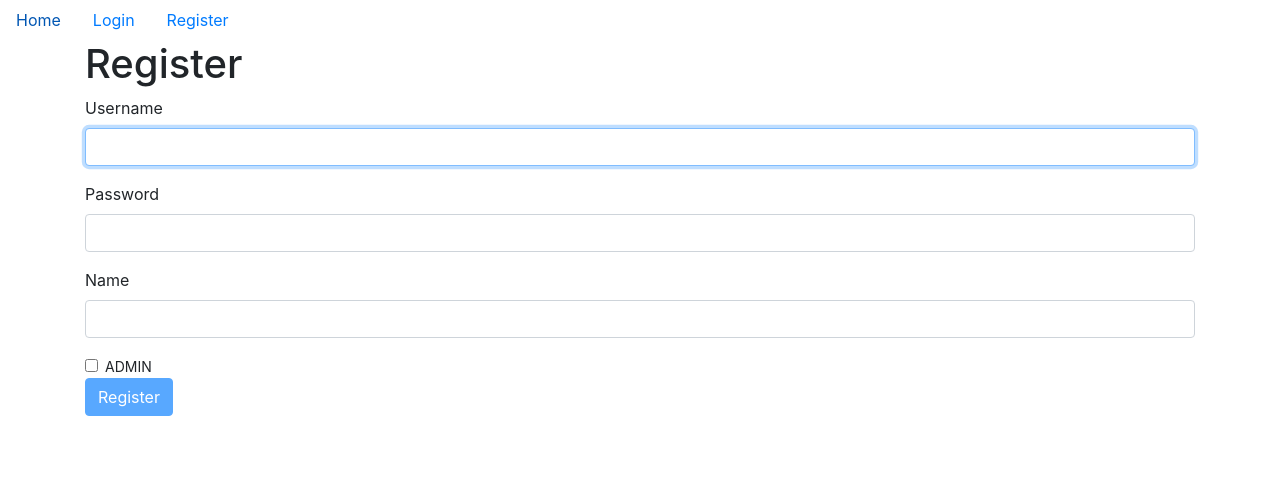
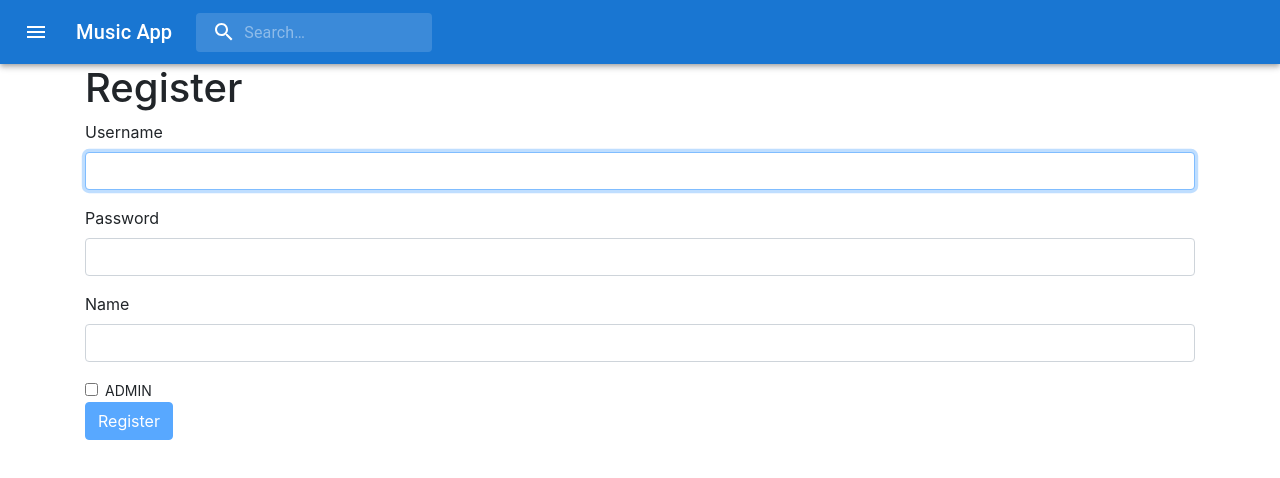
Before and after one commit to salmaatarekk/Music-Application, a React (Create React App) app in the folder music-app/reactFrontEnd/: page /register in a window 1280 px wide. Shown: the top 478 px of the page. Built offline with nearby package versions, Linux system fonts and the light colour scheme.

Commit message:
made Bar with search component

```diff
--- a/music-app/reactFrontEnd/src/App.js
+++ b/music-app/reactFrontEnd/src/App.js
@@ -10,6 +10,7 @@ import AddNewSong from './components/addNewSong';
 import { ToastContainer } from 'react-toastify';
 import './App.css';
 import 'react-toastify/dist/ReactToastify.css'
+import PrimarySearchAppBar from './components/appBar';
 
 
 class App extends React.Component {
@@ -35,7 +36,7 @@ class App extends React.Component {
     return (
        <React.Fragment>
          <ToastContainer />
-         <NavBar user = {user} />
+         <PrimarySearchAppBar user = {user} />
 
            <main className = "container">
             <Switch>
--- a/music-app/reactFrontEnd/src/components/appBar.jsx
+++ b/music-app/reactFrontEnd/src/components/appBar.jsx
@@ -1,28 +1,234 @@
-import React, { Component } from 'react';
-import { styled, alpha } from '@mui/material/styles';
-import AppBar from '@mui/material/AppBar';
-import Box from '@mui/material/Box';
-import Toolbar from '@mui/material/Toolbar';
-import IconButton from '@mui/material/IconButton';
-import Typography from '@mui/material/Typography';
-import InputBase from '@mui/material/InputBase';
-import Badge from '@mui/material/Badge';
-import MenuItem from '@mui/material/MenuItem';
-import Menu from '@mui/material/Menu';
-import MenuIcon from '@mui/icons-material/Menu';
-import SearchIcon from '@mui/icons-material/Search';
-import AccountCircle from '@mui/icons-material/AccountCircle';
-import MailIcon from '@mui/icons-material/Mail';
-import NotificationsIcon from '@mui/icons-material/Notifications';
-import MoreIcon from '@mui/icons-material/MoreVert';
+import * as React from "react";
+import { styled, alpha } from "@mui/material/styles";
+import AppBar from "@mui/material/AppBar";
+import Box from "@mui/material/Box";
+import Toolbar from "@mui/material/Toolbar";
+import IconButton from "@mui/material/IconButton";
+import Typography from "@mui/material/Typography";
+import InputBase from "@mui/material/InputBase";
+import Badge from "@mui/material/Badge";
+import MenuItem from "@mui/material/MenuItem";
+import Menu from "@mui/material/Menu";
+import MenuIcon from "@mui/icons-material/Menu";
+import SearchIcon from "@mui/icons-material/Search";
+import AccountCircle from "@mui/icons-material/AccountCircle";
+import MailIcon from "@mui/icons-material/Mail";
+import NotificationsIcon from "@mui/icons-material/Notifications";
+import MoreIcon from "@mui/icons-material/MoreVert";
+import { Button } from "@mui/material";
 
-class AppBar extends React.Component {
+const Search = styled("div")(({ theme }) => ({
+  position: "relative",
+  borderRadius: theme.shape.borderRadius,
+  backgroundColor: alpha(theme.palette.common.white, 0.15),
+  "&:hover": {
+    backgroundColor: alpha(theme.palette.common.white, 0.25),
+  },
+  marginRight: theme.spacing(2),
+  marginLeft: 0,
+  width: "100%",
+  [theme.breakpoints.up("sm")]: {
+    marginLeft: theme.spacing(3),
+    width: "auto",
+  },
+}));
 
+const SearchIconWrapper = styled("div")(({ theme }) => ({
+  padding: theme.spacing(0, 2),
+  height: "100%",
+  position: "absolute",
+  pointerEvents: "none",
+  display: "flex",
+  alignItems: "center",
+  justifyContent: "center",
+}));
 
+const StyledInputBase = styled(InputBase)(({ theme }) => ({
+  color: "inherit",
+  "& .MuiInputBase-input": {
+    padding: theme.spacing(1, 1, 1, 0),
+    // vertical padding + font size from searchIcon
+    paddingLeft: `calc(1em + ${theme.spacing(4)})`,
+    transition: theme.transitions.create("width"),
+    width: "100%",
+    [theme.breakpoints.up("md")]: {
+      width: "20ch",
+    },
+  },
+}));
 
-    render() {
-        return <div></div>;
-    }
+export default function PrimarySearchAppBar({ user }) {
+  const [anchorEl, setAnchorEl] = React.useState(null);
+  const [mobileMoreAnchorEl, setMobileMoreAnchorEl] = React.useState(null);
+
+  const isMenuOpen = Boolean(anchorEl);
+  const isMobileMenuOpen = Boolean(mobileMoreAnchorEl);
+
+  const handleProfileMenuOpen = (event) => {
+    setAnchorEl(event.currentTarget);
+  };
+
+  const handleMobileMenuClose = () => {
+    setMobileMoreAnchorEl(null);
+  };
+
+  const handleMenuClose = () => {
+    setAnchorEl(null);
+    handleMobileMenuClose();
+  };
+
+  const handleMobileMenuOpen = (event) => {
+    setMobileMoreAnchorEl(event.currentTarget);
+  };
+  const handleLogIn = () => {
+    window.location = "/login";
+  };
+  const handleHomePage = () => {
+    window.location = "/";
+  };
+  const handleRegister = () => {
+    window.location = "/register";
+  };
+
+  const menuId = "primary-search-account-menu";
+  const renderMenu = (
+    <Menu
+      anchorEl={anchorEl}
+      anchorOrigin={{
+        vertical: "top",
+        horizontal: "right",
+      }}
+      id={menuId}
+      keepMounted
+      transformOrigin={{
+        vertical: "top",
+        horizontal: "right",
+      }}
+      open={isMenuOpen}
+      onClose={handleMenuClose}
+    >
+      <MenuItem onClick={handleMenuClose}>Profile</MenuItem>
+      <MenuItem onClick={handleMenuClose}>My account</MenuItem>
+    </Menu>
+  );
+
+  const mobileMenuId = "primary-search-account-menu-mobile";
+  const renderMobileMenu = (
+    <Menu
+      anchorEl={mobileMoreAnchorEl}
+      anchorOrigin={{
+        vertical: "top",
+        horizontal: "right",
+      }}
+      id={mobileMenuId}
+      keepMounted
+      transformOrigin={{
+        vertical: "top",
+        horizontal: "right",
+      }}
+      open={isMobileMenuOpen}
+      onClose={handleMobileMenuClose}
+    >
+      <MenuItem onClick={handleHomePage}>
+        <IconButton
+          size="large"
+          aria-label="show 4 new mails"
+          color="inherit"
+        ></IconButton>
+        <p>Home Page</p>
+      </MenuItem>
+      { user &&
+        <React.Fragment>
+          <MenuItem onClick={() => window.location = '/userProfile' }>
+            <IconButton
+              size="large"
+              color="inherit"
+            ></IconButton>
+            <p>{user.name}</p>
+          </MenuItem>
+          <MenuItem onClick={() => window.location = '/logout'}>
+            <IconButton
+              size="large"
+              color="inherit"
+            ></IconButton>
+            <p>Logout</p>
+          </MenuItem>
+        </React.Fragment>
+      }
+      {!user && (
+        <React.Fragment>
+          <MenuItem onClick={handleLogIn}>
+            <IconButton
+              size="large"
+              color="inherit"
+            ></IconButton>
+            <p>Login</p>
+          </MenuItem>
+          <MenuItem onClick={handleRegister}>
+            <IconButton
+              size="large"
+              aria-label="account of current user"
+              aria-controls="primary-search-account-menu"
+              aria-haspopup="true"
+              color="inherit"
+            ></IconButton>
+            <p>Register</p>
+          </MenuItem>
+        </React.Fragment>
+      )}
+    </Menu>
+  );
+
+  return (
+    <Box sx={{ flexGrow: 1 }}>
+      <AppBar position="static">
+        <Toolbar>
+          <IconButton
+            size="large"
+            edge="start"
+            color="inherit"
+            aria-label="open drawer"
+            sx={{ mr: 2 }}
+          >
+            <MenuIcon />
+          </IconButton>
+          <Typography
+            variant="h6"
+            noWrap
+            component="div"
+            sx={{ display: { xs: "none", sm: "block" } }}
+          >
+            Music App
+          </Typography>
+          <Search>
+            <SearchIconWrapper>
+              <SearchIcon />
+            </SearchIconWrapper>
+            <StyledInputBase
+              placeholder="Search…"
+              inputProps={{ "aria-label": "search" }}
+            />
+          </Search>
+          <Box sx={{ flexGrow: 1 }} />
+          <Box sx={{ display: { xs: "none", md: "flex" } }}>
+
+          </Box>
+          <Box sx={{ display: { xs: "flex", md: "none" } }}>
+            <IconButton
+              size="large"
+              aria-label="show more"
+              aria-controls={mobileMenuId}
+              aria-haspopup="true"
+              onClick={handleMobileMenuOpen}
+              color="inherit"
+            >
+              <MoreIcon />
+            </IconButton>
+          </Box>
+        </Toolbar>
+      </AppBar>
+      {renderMobileMenu}
+      {renderMenu}
+    </Box>
+  );
 }
-
-export default AppBar;
--- a/music-app/reactFrontEnd/src/components/homePage.jsx
+++ b/music-app/reactFrontEnd/src/components/homePage.jsx
@@ -1,7 +1,6 @@
 import React, { Component } from "react";
 import axios from 'axios';
 import Button from '@mui/material/Button';
-import DeleteIcon from '@mui/icons-material/Delete';
 import SongCard from "./common/songCard";
 
 class HomePage extends Component {
@@ -31,8 +30,9 @@ class HomePage extends Component {
         this.state.songs.map(c => (
           <SongCard
            SongName = {c.title}
-           ArtistName = {c.ArtistName}
+           ArtistName = {c.artistName}
            SongID = {c.id}
+           User = {user}
             />
         ))
       }
```
Also changed, not shown: music-app/reactFrontEnd/src/components/common/songCard.jsx (+41 -34 lines).
